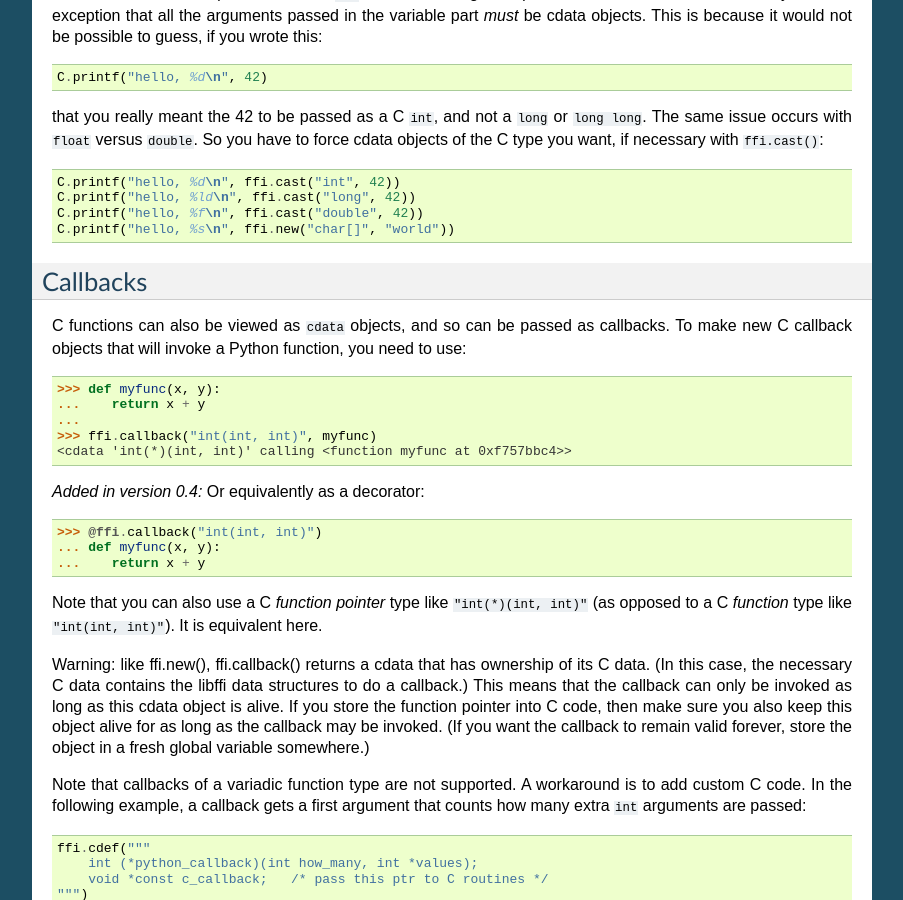
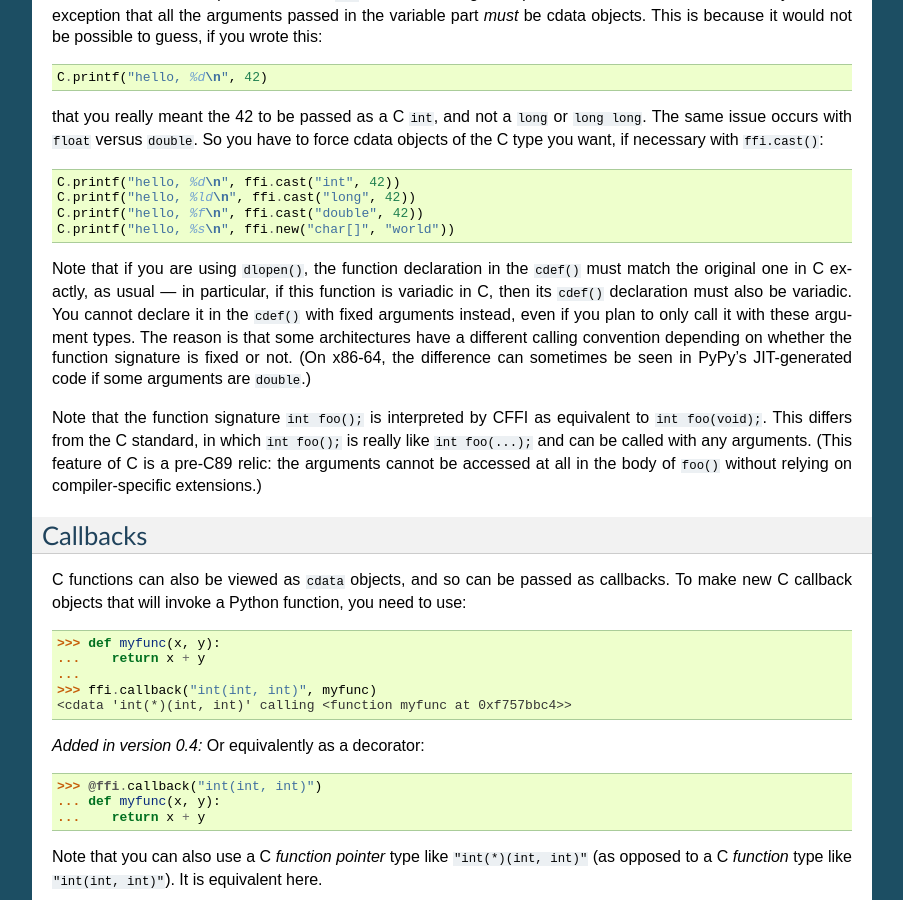
Before and after one commit to tharvik/cffi, a Sphinx documentation site: the page built from doc/source/index.rst, in a window 1280 px wide and 900 px high, scrolled down 14607 px. Shown: the whole window, without its empty margins (198-1101 px from the left). Built offline with Sphinx 7.4.7, drawn with Linux system fonts in a browser that asks for light colours; some of the changed text lies outside the part shown.

Commit message:
hg merge default

```diff
--- a/doc/source/index.rst
+++ b/doc/source/index.rst
@@ -437,9 +437,9 @@ can assume to exist are the standard types:
   types ``TBYTE TCHAR LPCTSTR PCTSTR LPTSTR PTSTR PTBYTE PTCHAR`` are no
   longer automatically defined; see ``ffi.set_unicode()`` below.
 
-* *New in version 0.9:* the other standard integer types from stdint.h,
+* *New in version 0.9.3:* the other standard integer types from stdint.h,
   as long as they map to integers of 1, 2, 4 or 8 bytes.  Larger integers
-  are not supported.
+  are not supported.  (Actually added in version 0.9 but this was buggy.)
 
 .. _`common Windows types`: http://msdn.microsoft.com/en-us/library/windows/desktop/aa383751%28v=vs.85%29.aspx
 
@@ -1077,6 +1077,23 @@ if necessary with ``ffi.cast()``::
     C.printf("hello, %ld\n", ffi.cast("long", 42))
     C.printf("hello, %f\n", ffi.cast("double", 42))
     C.printf("hello, %s\n", ffi.new("char[]", "world"))
+
+Note that if you are using ``dlopen()``, the function declaration in the
+``cdef()`` must match the original one in C exactly, as usual --- in
+particular, if this function is variadic in C, then its ``cdef()``
+declaration must also be variadic.  You cannot declare it in the
+``cdef()`` with fixed arguments instead, even if you plan to only call
+it with these argument types.  The reason is that some architectures
+have a different calling convention depending on whether the function
+signature is fixed or not.  (On x86-64, the difference can sometimes be
+seen in PyPy's JIT-generated code if some arguments are ``double``.)
+
+Note that the function signature ``int foo();`` is interpreted by CFFI
+as equivalent to ``int foo(void);``.  This differs from the C standard,
+in which ``int foo();`` is really like ``int foo(...);`` and can be
+called with any arguments.  (This feature of C is a pre-C89 relic: the
+arguments cannot be accessed at all in the body of ``foo()`` without
+relying on compiler-specific extensions.)
 
 
 Callbacks
--- a/setup.py
+++ b/setup.py
@@ -19,7 +19,7 @@ def _ask_pkg_config(resultlist, option, result_prefix='', sysroot=False):
         p = subprocess.Popen([pkg_config, option, 'libffi'],
                              stdout=subprocess.PIPE)
     except OSError as e:
-        if e.errno != errno.ENOENT:
+        if e.errno not in [errno.ENOENT, errno.EACCES]:
             raise
     else:
         t = p.stdout.read().decode().strip()
```
